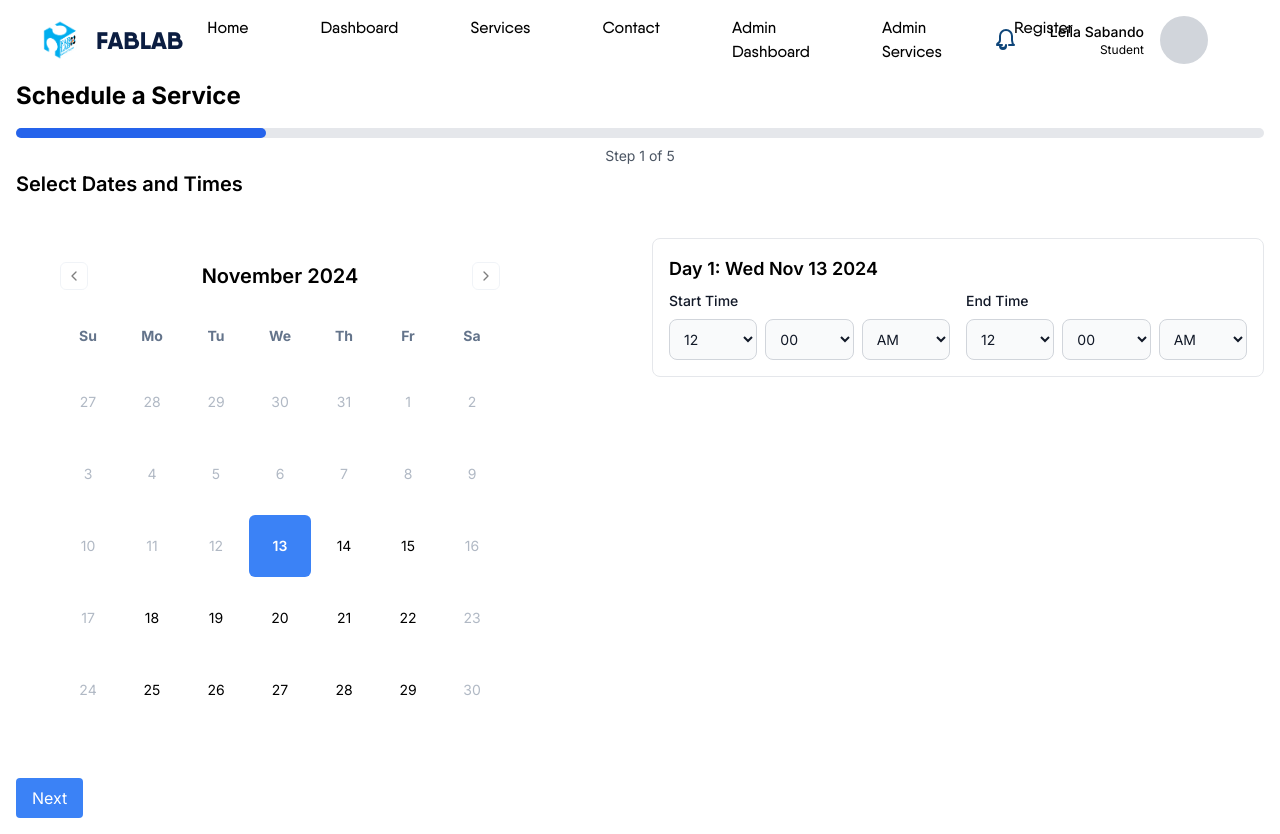
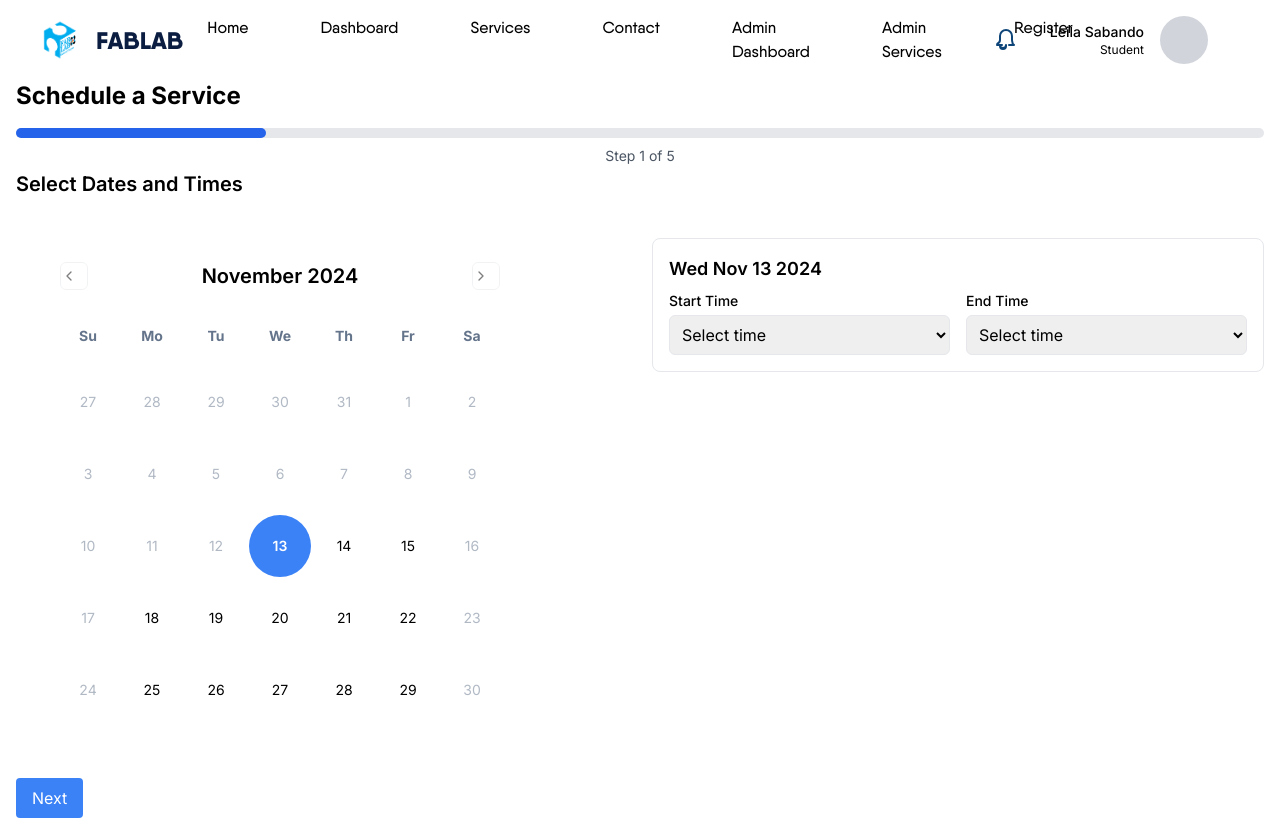
Before and after one commit to Marieee08/RESOLAB, a Next.js app: page /services/user/schedule in a window 1280 px wide. Both pictures are taken after a click on the button "13". Built offline with nearby package versions, Linux system fonts and the light colour scheme.

Commit message:
ITS HIGHLIGHTING NA
Claude ai thank you! Oh but the times was changed tho

```diff
--- a/src/app/services/user/schedule/page.tsx
+++ b/src/app/services/user/schedule/page.tsx
@@ -168,53 +168,47 @@ interface DateTimeSelectionProps {
 }
 
 function DateTimeSelection({ formData, addNewDay, updateDayTime, nextStep }: DateTimeSelectionProps) {
-  const [selectedDate, setSelectedDate] = React.useState<Date | undefined>(undefined);
+  const handleSelect = (date: Date | undefined) => {
+    if (!date) return;
 
-  const handleSelect = (date: Date | undefined) => {
-    if (date) {
-      setSelectedDate(date); // Update selected date
-      if (!formData.days.some(day => day.date.toDateString() === date.toDateString())) {
-        addNewDay(date);
-      }
+    const dateString = date.toDateString();
+    const isDateSelected = formData.days.some(
+      day => new Date(day.date).toDateString() === dateString
+    );
+
+    if (!isDateSelected) {
+      addNewDay(date);
     }
   };
 
-  // Disable dates that are in the past and weekends (Saturday and Sunday)
   const isDateDisabled = (date: Date) => {
     const today = new Date();
-    // Check if the date is in the past
-    const isPastDate = date < today.setHours(0, 0, 0, 0);
-    // Check if the date is a weekend (Saturday or Sunday)
-    const isWeekend = date.getDay() === 0 || date.getDay() === 6;
-    return isPastDate || isWeekend;
+    today.setHours(0, 0, 0, 0);
+    return date < today || date.getDay() === 0 || date.getDay() === 6;
   };
 
-    // const [selectedDates, setSelectedDates] = React.useState<Date[]>([]);
-    //const handleSelect = (date: Date | undefined) => {
-      //if (date) {
-        //setSelectedDates(prevDates =>
-          //prevDates.some(d => d.getTime() === date.getTime())
-          //? prevDates.filter(d => d.getTime() !== date.getTime())
-          //: [...prevDates, date]
-        //);}};
+  // Convert formData.days dates to Date objects for the Calendar
+  const selectedDates = formData.days.map(day => new Date(day.date));
 
-    return (
-      <div>
+  return (
+    <div>
       <h2 className="text-xl font-semibold mb-4 mt-8">Select Dates and Times</h2>
       <div className="grid grid-cols-2 gap-6 mt-6">
         <div className="items-start w-full h-full">
           <Calendar
-            className="w-full h-full"
             mode="single"
-            selected={selectedDate}
+            selected={selectedDates}
             onSelect={handleSelect}
             disabled={isDateDisabled}
+            className="w-full h-full"
           />
         </div>
         <div className="mt-4 space-y-4">
           {formData.days.map((day, index) => (
             <div key={index} className="border p-4 rounded-lg">
-              <h3 className="text-lg font-semibold">Day {index + 1}: {day.date.toDateString()}</h3>
+              <h3 className="text-lg font-semibold">
+                {new Date(day.date).toDateString()}
+              </h3>
               <div className="grid grid-cols-2 gap-4 mt-2">
                 <TimePicker
                   label="Start Time"
@@ -231,10 +225,45 @@ function DateTimeSelection({ formData, addNewDay, updateDayTime, nextStep }: Dat
           ))}
         </div>
       </div>
-      <button onClick={nextStep} className="mt-4 bg-blue-500 text-white px-4 py-2 rounded">Next</button>
+      <button
+        onClick={nextStep}
+        className="mt-4 bg-blue-500 text-white px-4 py-2 rounded hover:bg-blue-600"
+      >
+        Next
+      </button>
     </div>
-    );
-  }
+  );
+}
+
+// Helper component for time selection
+function TimePicker({ label, value, onChange }: {
+  label: string;
+  value: string | null;
+  onChange: (time: string) => void;
+}) {
+  return (
+    <div>
+      <label className="block text-sm font-medium mb-1">{label}</label>
+      <select
+        className="w-full border rounded-md p-2"
+        value={value || ''}
+        onChange={(e) => onChange(e.target.value)}
+      >
+        <option value="">Select time</option>
+        {Array.from({ length: 24 }, (_, hour) =>
+          [0, 30].map((minute) => {
+            const timeStr = `${hour.toString().padStart(2, '0')}:${minute.toString().padStart(2, '0')}`;
+            return (
+              <option key={timeStr} value={timeStr}>
+                {timeStr}
+              </option>
+            );
+          })
+        ).flat()}
+      </select>
+    </div>
+  );
+}
 
 interface ReviewSubmitProps {
   formData: FormData;
--- a/src/components/ui/calendar.tsx
+++ b/src/components/ui/calendar.tsx
@@ -3,9 +3,6 @@
 import * as React from "react"
 import { ChevronLeft, ChevronRight } from "lucide-react"
 import { DayPicker } from "react-day-picker"
-
-import { cn } from "@/lib/utils"
-import { buttonVariants } from "@/components/ui/button"
 
 export type CalendarProps = React.ComponentProps<typeof DayPicker>
 
@@ -13,67 +10,44 @@ function Calendar({
   className,
   classNames,
   showOutsideDays = true,
-  selected,
-  onSelect,
   ...props
 }: CalendarProps) {
-  const isDateDisabled = (date: Date) => {
-    const today = new Date();
-    // Disable past dates
-    if (date < today.setHours(0, 0, 0, 0)) return true;
-    // Disable weekends (Saturday and Sunday)
-    const day = date.getDay();
-    return day === 0 || day === 6;
-  }
-
   return (
     <DayPicker
       showOutsideDays={showOutsideDays}
-      selected={selected}
-      onSelect={onSelect}
-      className={cn("p-6 md:p-8 lg:p-10", className)}
+      className={`p-6 md:p-8 lg:p-10 ${className}`}
       classNames={{
         months: "flex flex-col sm:flex-row space-y-4 sm:space-x-4 sm:space-y-0",
         month: "space-y-4",
         caption: "flex justify-center pb-5 relative items-center text-lg md:text-xl lg:text-xl font-semibold",
         caption_label: "text-lg md:text-xl lg:text-xl font-semibold",
         nav: "space-x-2 flex items-center",
-        nav_button: cn(
-          buttonVariants({ variant: "outline" }),
-          "h-7 w-7 bg-transparent p-0 opacity-50 hover:opacity-100"
-        ),
+        nav_button: "h-7 w-7 bg-transparent p-0 opacity-50 hover:opacity-100 border rounded-md",
         nav_button_previous: "absolute left-1",
         nav_button_next: "absolute right-1",
         table: "w-full border-collapse space-y-1",
         head_row: "flex",
-        head_cell:
-          "text-muted-foreground h-12 w-12 md:h-9 md:w-16 text-center text-sm p-0 relative",
+        head_cell: "text-muted-foreground h-12 w-12 md:h-9 md:w-16 text-center text-sm p-0 relative",
         row: "flex w-full mt-2",
         cell: "h-12 w-12 md:h-16 md:w-16 text-center text-sm relative",
-        day: cn(
-          buttonVariants({ variant: "ghost" }),
-          "h-full w-full p-0 font-normal aria-selected:opacity-100"
-        ),
-        day_range_end: "day-range-end",
-        day_selected:
-          "bg-blue-500 text-white font-semibold rounded-full hover:bg-blue-600",
+        day: "h-full w-full p-0 font-normal aria-selected:opacity-100 hover:bg-gray-100 rounded-full",
+        day_selected: "bg-blue-500 text-white font-semibold rounded-full hover:bg-blue-600",
         day_today: "bg-accent text-accent-foreground",
-        day_outside:
-          "day-outside text-muted-foreground opacity-50 aria-selected:bg-accent/50 aria-selected:text-muted-foreground aria-selected:opacity-30",
+        day_outside: "text-muted-foreground opacity-50 aria-selected:bg-accent/50 aria-selected:text-muted-foreground aria-selected:opacity-30",
         day_disabled: "text-muted-foreground opacity-50",
-        day_range_middle:
-          "aria-selected:bg-accent aria-selected:text-accent-foreground",
+        day_range_middle: "aria-selected:bg-accent aria-selected:text-accent-foreground",
         day_hidden: "invisible",
         ...classNames,
       }}
       components={{
-        IconLeft: ({ ...props }) => <ChevronLeft className="h-4 w-4" />,
-        IconRight: ({ ...props }) => <ChevronRight className="h-4 w-4" />,
+        IconLeft: () => <ChevronLeft className="h-4 w-4" />,
+        IconRight: () => <ChevronRight className="h-4 w-4" />,
       }}
       {...props}
     />
   )
 }
+
 Calendar.displayName = "Calendar"
 
 export { Calendar }
```
